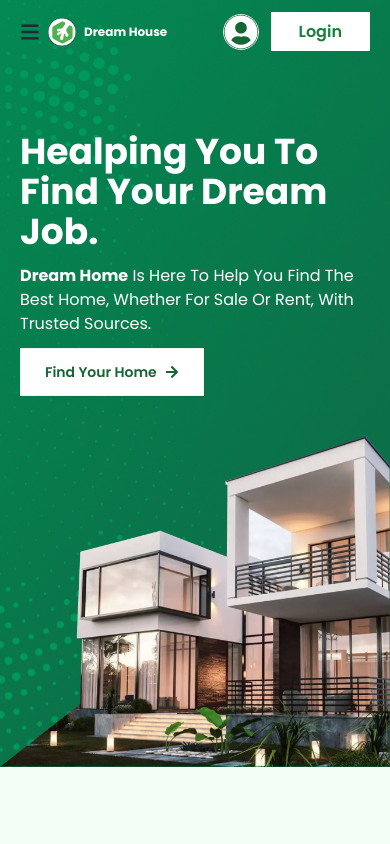
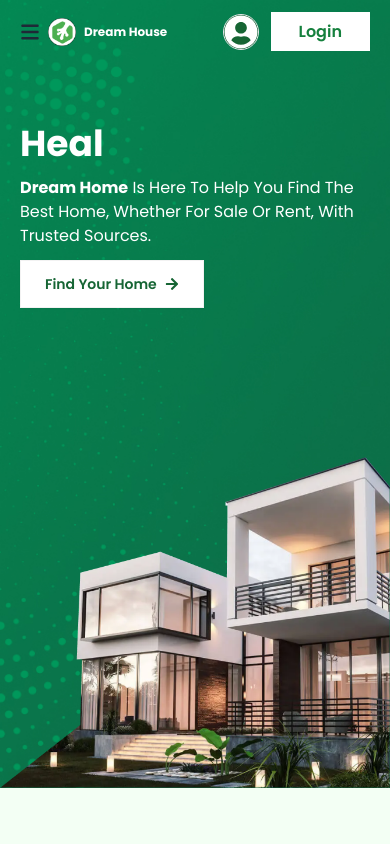
Before and after one commit to tonmoybosunia24/Module-53-Assingment, a React (Vite) app: page / in a window 390 px wide. Shown: the top 844 px of the page. Built offline with nearby package versions, Linux system fonts and the light colour scheme; no server answers.

Commit message:
Added TypeWriter And Responsive Header

```diff
--- a/package.json
+++ b/package.json
@@ -17,8 +17,10 @@
     "react-dom": "^18.3.1",
     "react-icons": "^5.3.0",
     "react-router-dom": "^6.28.0",
+    "react-simple-typewriter": "^5.0.1",
     "react-toastify": "^10.0.6",
-    "swiper": "^11.1.14"
+    "swiper": "^11.1.14",
+    "typewriter-effect": "^2.21.0"
   },
   "devDependencies": {
     "@eslint/js": "^9.13.0",
--- a/src/Pages/Shared/Header/Header.jsx
+++ b/src/Pages/Shared/Header/Header.jsx
@@ -3,23 +3,38 @@ import banner from '../../../assets/Rectangle 12.jpg'
 import layer from '../../../assets/Layer_x0020_1.png'
 import house from '../../../assets/Group 7.png'
 import { FaArrowRight } from "react-icons/fa";
+import { Typewriter } from 'react-simple-typewriter'
 
 const Header = () => {
 
        return (
               <div className="w-full lg:min-h-screen font-poppins" style={{ backgroundImage: `url(${layer}) ,url(${banner})`, backgroundRepeat: 'no-repeat', backgroundSize: 'contain, cover' }}>
                      <Navber></Navber>
-                     <div className="flex flex-col gap-10 lg:flex-row lg:items-center mt-0 md:mt-14 lg:mt-0">
-                            <div className="text-white flex flex-col justify-center lg:w-3/6 lg:ml-[96.970px] mt-14 lg:mt-0 space-y-3 px-5 lg:px-0">
-                                   <h2 className="text-5xl font-bold hidden lg:block">Healping You To <br /> Find Your Dream Home.</h2>
-                                   <h2 className="text-4xl font-bold lg:hidden">Healping You To Find Your Dream Job.</h2>
+                     <div className="relative  flex flex-col  lg:flex-row lg:items-center mt-0 min-h-[calc(100vh-120px)] lg:min-h-[calc(100vh-64px)] md:mt-14 lg:mt-0">
+                            <div className="text-white flex flex-col justify-center lg:w-3/6 lg:ml-[96.970px] mt-12  lg:mt-0 space-y-3 px-5 lg:px-0">
+                                   <h2 className="text-5xl font-bold hidden lg:block" style={{ whiteSpace: 'pre-line' }}>
+                                          <Typewriter
+                                                 words={['Healping You To \n Find Your New Property.', 'Healping You To \n Find Your Rental \n Home.', 'Healping You To \n Find Your Dream \n Home.']}
+                                                 loop={5}
+                                                 typeSpeed={70}
+                                                 deleteSpeed={50}
+                                          ></Typewriter>
+                                   </h2>
+                                   <h2 className="text-4xl font-bold lg:hidden" style={{ whiteSpace: 'pre-line' }}>
+                                          <Typewriter
+                                                 words={['Healping You To Find Your New Property.', 'Healping You To Find Your Rental Home.', 'Healping You To Find Your Dream Home.']}
+                                                 loop={5}
+                                                 typeSpeed={70}
+                                                 deleteSpeed={50}
+                                          ></Typewriter>
+                                   </h2>
                                    <p className="hidden lg:block"><span className="font-bold">Dream Home</span> Is Here To Help You Find The Best Home, <br />Whether For Sale Or Rent, With Trusted <br />Sources.</p>
                                    <p className="lg:hidden"><span className="font-bold">Dream Home</span> Is Here To Help You Find The Best Home, Whether For Sale Or Rent, With Trusted Sources.</p>
                                    <div>
                                           <button className="btn bg-white rounded-none text-green-800 px-6"><a href="#houses">Find Your Home</a><FaArrowRight /></button>
                                    </div>
                             </div>
-                            <div className=" lg:w-3/6">
+                            <div className="lg:w-3/6 absolute lg:relative bottom-0 w-full">
                                    <img className="w-full lg:min-h-[calc(100vh-64px)]" src={`${house}`} alt="" />
                             </div>
                      </div>
```
Also changed, not shown: 1 other file (tests, documents, lock files or other folders).
